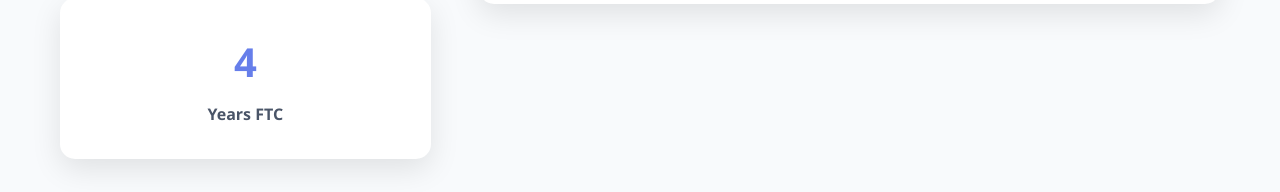
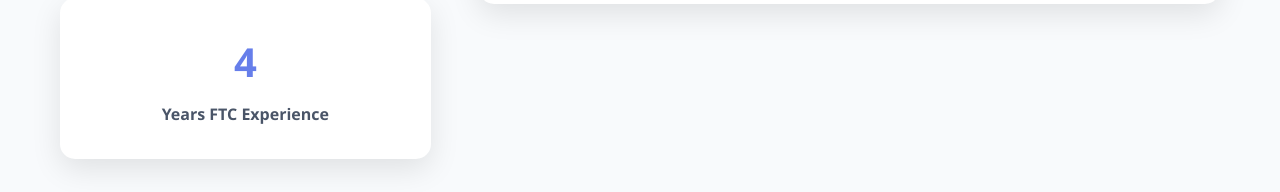
Before and after one commit to saa938/test, a React (Create React App) app: page / in a window 1280 px wide. Shown: the part 3210-3402 px from the top of the page. Built offline with nearby package versions, Linux system fonts and the light colour scheme.

Commit message:
Update App.js

```diff
--- a/src/App.js
+++ b/src/App.js
@@ -189,7 +189,7 @@ function App() {
               </div>
               <div className="team-stat">
                 <h3>4</h3>
-                <p>Years FTC</p>
+                <p>Years FTC Experience</p>
               </div>
             </div>
             <div className="team-description">
```
